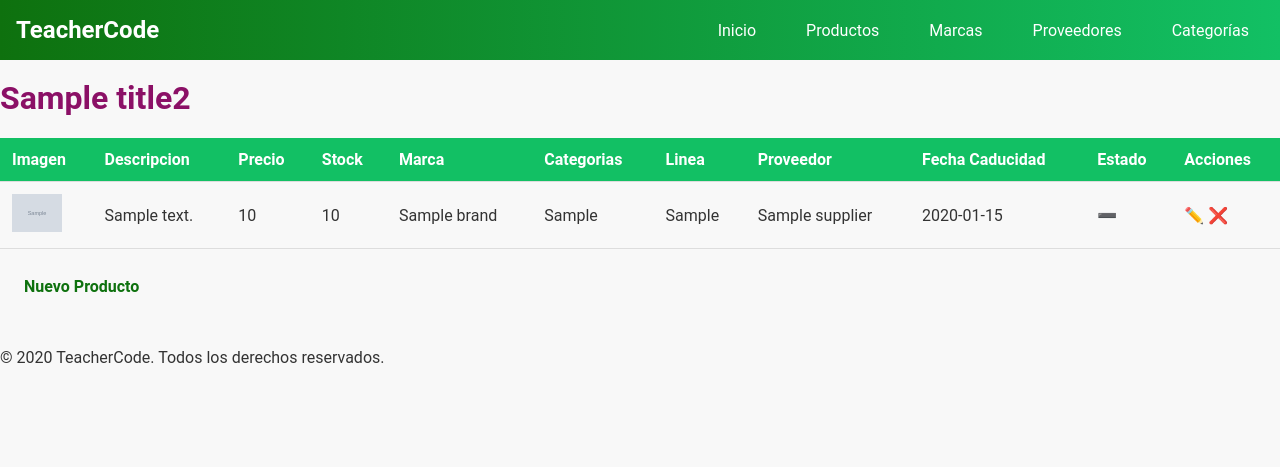
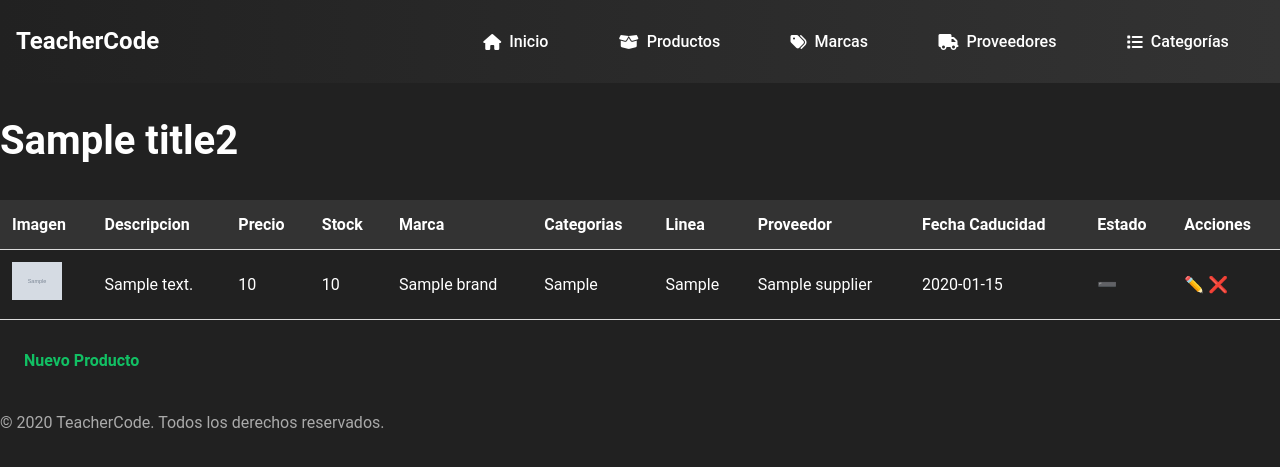
Before and after one commit to fborjaz/proy_sales_may, a Django app: template templates/core/products/list.html in a window 1280 px wide. Shown: the top 467 px of the page. Run offline with Django 3.2, Linux system fonts and the light colour scheme; the template is opened without the code that fills it: most values are stand-ins (such as "Sample title", 1, 10 or a date in 2020); grey boxes marked "Sample" are stand-in pictures.

Commit message:
CSS base - nav - icon

```diff
--- a/static/css/base.css
+++ b/static/css/base.css
@@ -1,33 +1,57 @@
-/* Variables CSS */
 :root {
-  --primary-color: #0e710e;  /* Verde */
-  --secondary-color: #12c064; /* Verde más claro */
-  --accent-color: #8b1066;    /* Morado */
-  --text-color: #333;         /* Gris oscuro */
-  --background-color: #f8f8f8; /* Gris claro */
+  --primary-color: #212121;        /* Gris oscuro (fondo principal) */
+  --secondary-color: #333333;     /* Gris medio (fondo secundario) */
+  --accent-color: #12c064;        /* Verde (acentos y enlaces) */
+  --text-color: #ffffff;           /* Blanco (texto principal) */
+  --text-secondary-color: #aaaaaa; /* Gris claro (texto secundario) */
+  --title-font: 'Roboto', sans-serif;   /* Fuente para títulos (sans-serif minimalista) */
+  --body-font: 'Roboto', sans-serif;   /* Fuente para texto (sans-serif minimalista) */
 }
 
 /* Estilos generales */
 body {
-  font-family: 'Roboto', sans-serif;
+  font-family: var(--body-font);
+  line-height: 1.6;
   margin: 0;
   padding: 0;
-  background-color: var(--background-color);
+  background-color: var(--primary-color);
   color: var(--text-color);
 }
 
 /* Tipografía */
 h1, h2, h3, h4, h5, h6 {
+  font-family: var(--title-font);
   margin-top: 0;
-  color: var(--accent-color);
+  color: var(--text-color); /* Títulos en blanco */
+}
+
+h1 { font-size: 2.5rem; }
+h2 { font-size: 2rem; }
+h3 { font-size: 1.75rem; }
+h4 { font-size: 1.5rem; }
+h5 { font-size: 1.25rem; }
+h6 { font-size: 1rem; }
+
+p {
+  margin-top: 0;
+  margin-bottom: 1rem;
+  color: var(--text-secondary-color); /* Texto de párrafo en gris claro */
 }
 
 /* Enlaces */
 a {
-  color: var(--primary-color);
+  color: var(--accent-color); /* Enlaces en verde */
   text-decoration: none;
+  transition: color 0.3s ease;
 }
 
 a:hover {
-  text-decoration: underline;
+  color: lighten(var(--accent-color), 10%); /* Enlaces más claros al pasar el mouse */
 }
+
+/* Contenedor principal */
+.container {
+  max-width: 960px;
+  margin: 0 auto;
+  padding: 0 1rem;
+}
--- a/static/css/layout/navigation.css
+++ b/static/css/layout/navigation.css
@@ -1,25 +1,42 @@
+/* Menú de navegación */
 .menu {
   list-style: none;
   padding: 0;
   margin: 0;
   display: flex;
+  justify-content: center; /* Centra los elementos horizontalmente */
 }
 
 .menu li {
-  margin-left: 20px;
+  margin: 0 1rem; /* Espacio uniforme entre elementos */
 }
 
-.menu li:first-child {
-  margin-left: 0;
+.menu a {
+  display: block; /* Ocupa todo el ancho del elemento li */
+  padding: 0.8rem 1.2rem; /* Aumenta el área de clic */
+  color: var(--text-color); /* Texto en blanco */
+  text-decoration: none;
+  font-weight: 500;  /* Texto semibold */
+  border-radius: 5px; /* Bordes redondeados */
+  transition: background-color 0.3s ease, color 0.3s ease; /* Transiciones suaves */
 }
 
 .menu li a {
-  color: white;
-  text-decoration: none;
-  padding: 10px 15px;
-  transition: background-color 0.3s ease;
+  display: flex;   /* Permite alinear elementos en línea */
+  align-items: center; /* Alinea verticalmente el icono y el texto */
 }
 
-.menu li a:hover {
-  background-color: rgba(255, 255, 255, 0.1);
+.menu li a i {
+  margin-right: 0.5rem; /* Espacio entre el icono y el texto */
 }
+
+.menu a:hover {
+  background-color: var(--accent-color); /* Fondo verde al pasar el mouse */
+  color: var(--primary-color); /* Texto gris oscuro al pasar el mouse */
+}
+
+/* Estilo para el enlace activo */
+.menu .active a {
+  background-color: var(--accent-color);
+  color: var(--primary-color);
+}
--- a/templates/base.html
+++ b/templates/base.html
@@ -10,6 +10,7 @@
   <link rel="stylesheet" href={% static 'css/components/table.css' %}>
   <link rel="stylesheet" href={% static 'css/components/button.css' %}>
   <link rel="stylesheet" href={% static 'css/components/form.css' %}>
+ <link rel="stylesheet" href="https://cdnjs.cloudflare.com/ajax/libs/font-awesome/6.4.0/css/all.min.css">
   <title>{% block title %}{% endblock title %} - TeacherCode</title>
 </head>
 <body>
--- a/templates/partials/navigation.html
+++ b/templates/partials/navigation.html
@@ -1,17 +1,17 @@
 <ul class="menu">
   <li>
-    <a href={% url 'home' %}>Inicio</a>
+    <a href="{% url 'home' %}"><i class="fas fa-home"></i> Inicio</a>
   </li>
   <li>
-    <a href={% url 'core:product_list' %}>Productos</a>
+    <a href="{% url 'core:product_list' %}"><i class="fas fa-box-open"></i> Productos</a>
   </li>
   <li>
-    <a href={% url 'core:brand_list' %}>Marcas</a>
+    <a href="{% url 'core:brand_list' %}"><i class="fas fa-tags"></i> Marcas</a>
   </li>
   <li>
-    <a href={% url 'core:supplier_list' %}>Proveedores</a>
+    <a href="{% url 'core:supplier_list' %}"><i class="fas fa-truck"></i> Proveedores</a>
   </li>
   <li>
-    <a href={% url 'core:category_list' %}>Categorías</a>
+    <a href="{% url 'core:category_list' %}"><i class="fas fa-list"></i> Categorías</a>
   </li>
 </ul>
```
